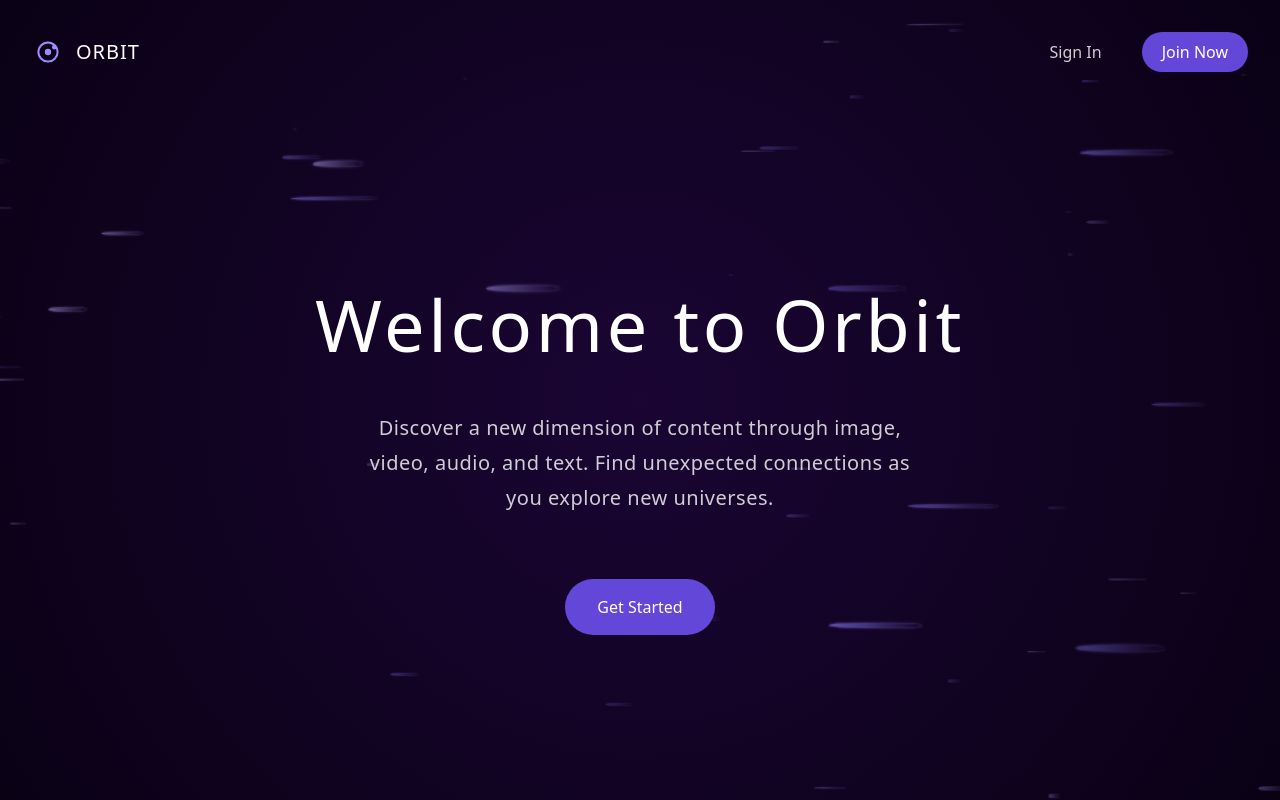
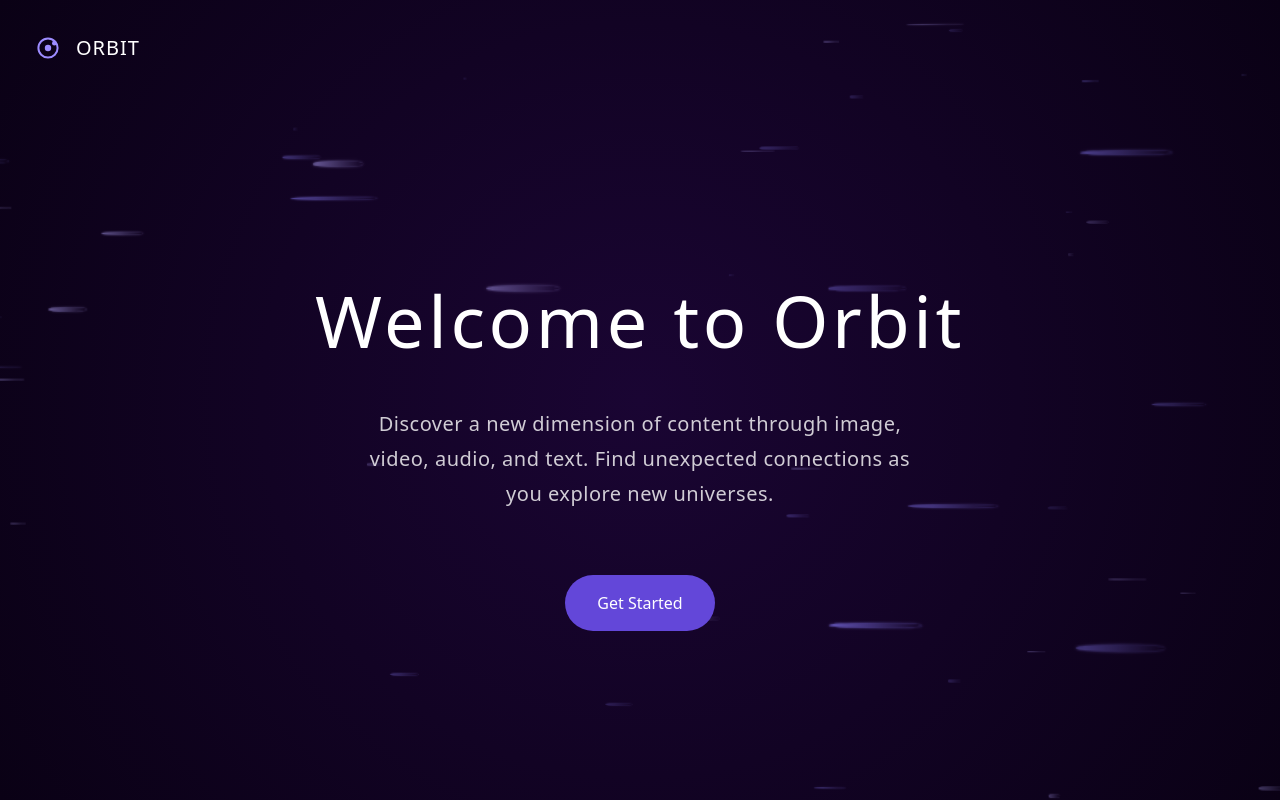
Before and after one commit to tranthomas171/Orbit, a React (Vite) app in the folder frontend/: page / in a window 1280 px wide. Built offline with nearby package versions, Linux system fonts and the light colour scheme; the HTML template or start-up script is replaced by a standard one.

Commit message:
cleaned up the nav bar

```diff
--- a/frontend/src/App.jsx
+++ b/frontend/src/App.jsx
@@ -175,11 +175,6 @@ function App() {
           <span className="logo-text">ORBIT</span>
         </div>
 
-        <div className={`nav-buttons ${isLoaded ? 'loaded' : 'fade-in'}`}
-             style={{ transitionDelay: '600ms' }}>
-          <button className="sign-in-button" onClick={() => setIsLoggedIn(true)}>Sign In</button>
-          <button className="primary-button">Join Now</button>
-        </div>
       </header>
 
       <main className="main-content">
```
